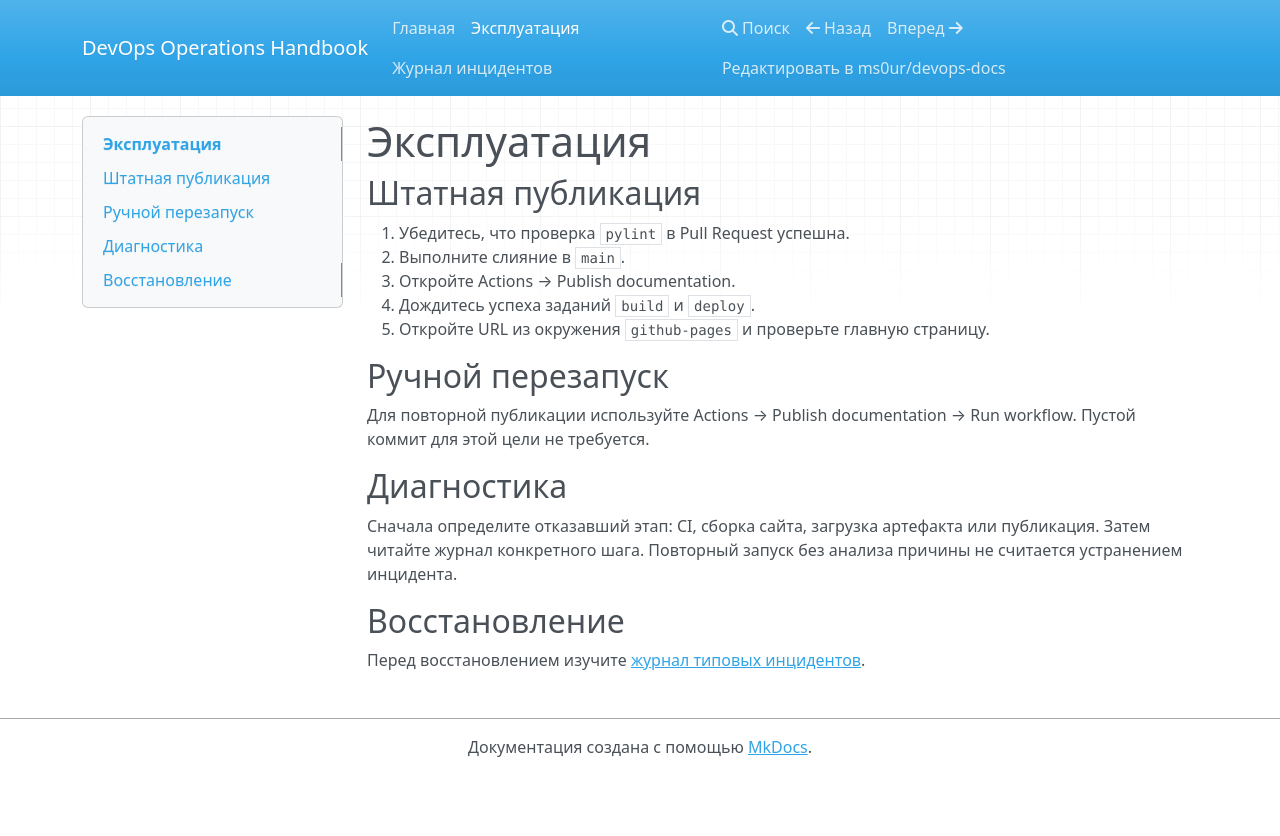
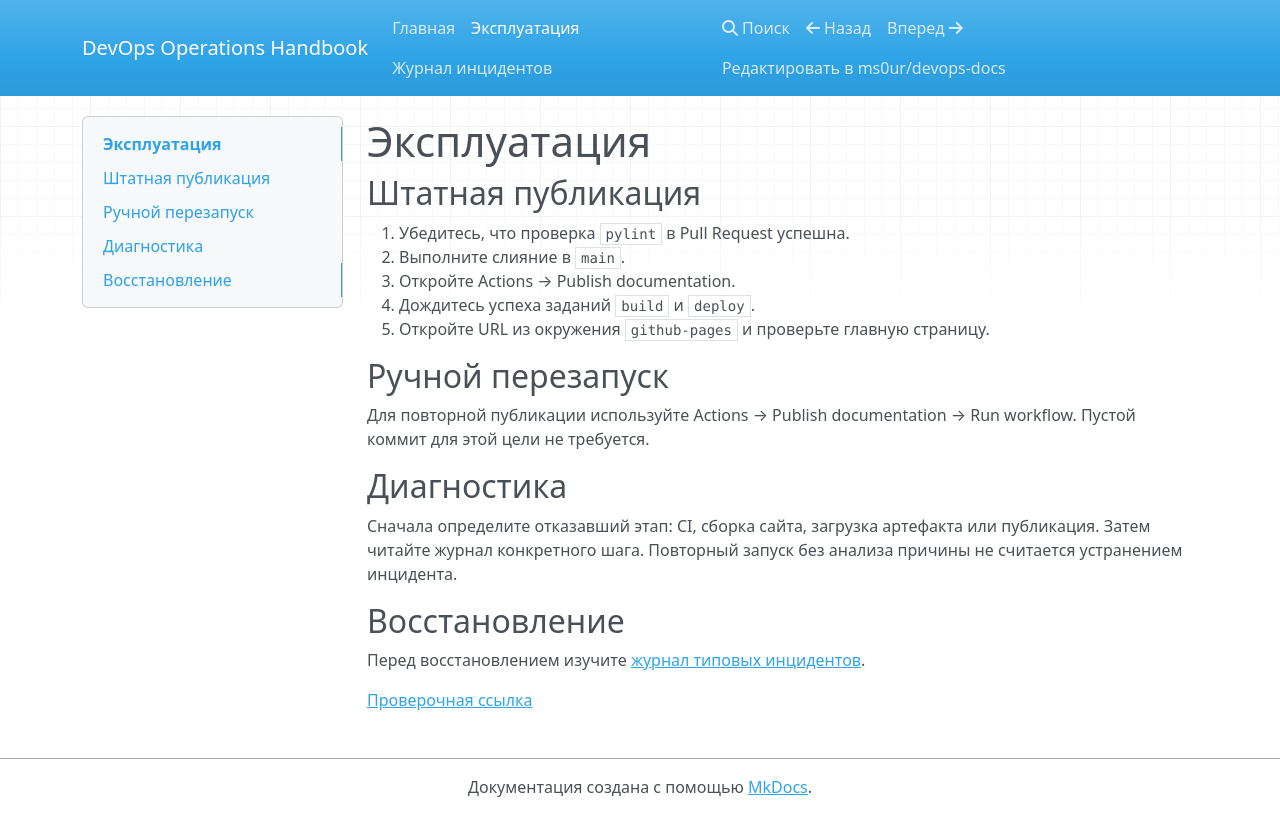
Before and after one commit to ms0ur/devops-docs, an MkDocs documentation site: the page built from docs/runbook.md, in a window 1280 px wide. Shown: the top 836 px of the page. Built offline with MkDocs 1.6.1, drawn with Linux system fonts in a browser that asks for light colours; nearby versions of some CDN libraries.

Commit message:
docs: add broken link to test validation

```diff
--- a/docs/runbook.md
+++ b/docs/runbook.md
@@ -21,3 +21,5 @@
 ## Восстановление
 
 Перед восстановлением изучите [журнал типовых инцидентов](incidents.md).
+
+[Проверочная ссылка](missing-page.md)
```
